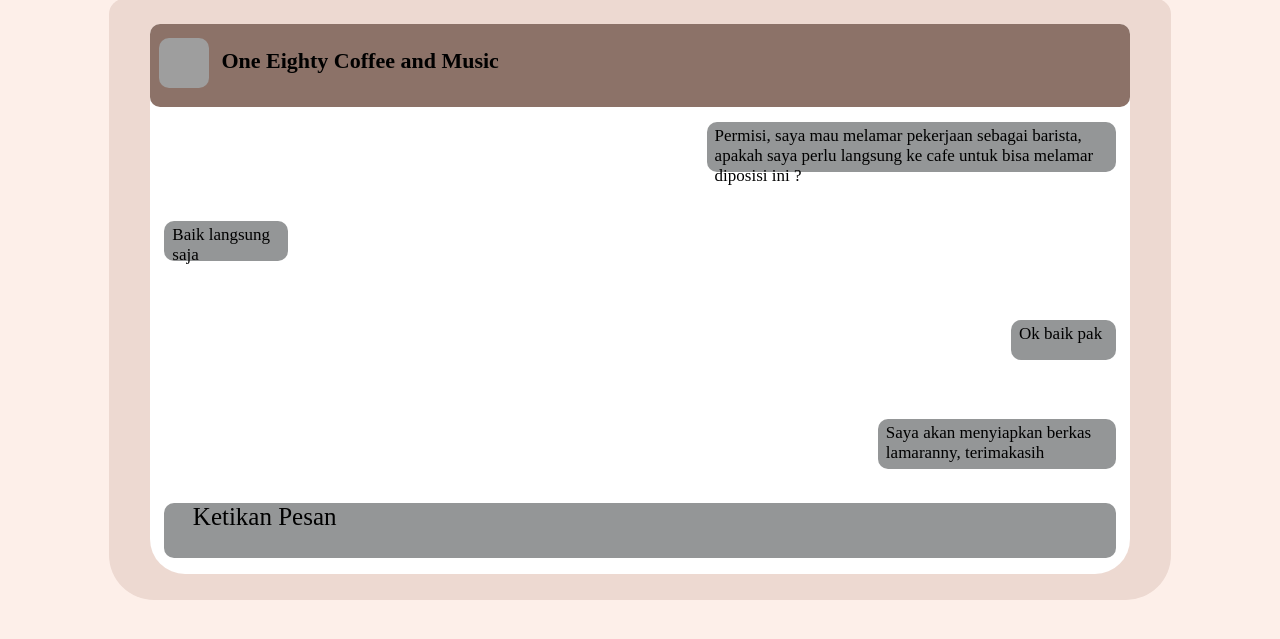
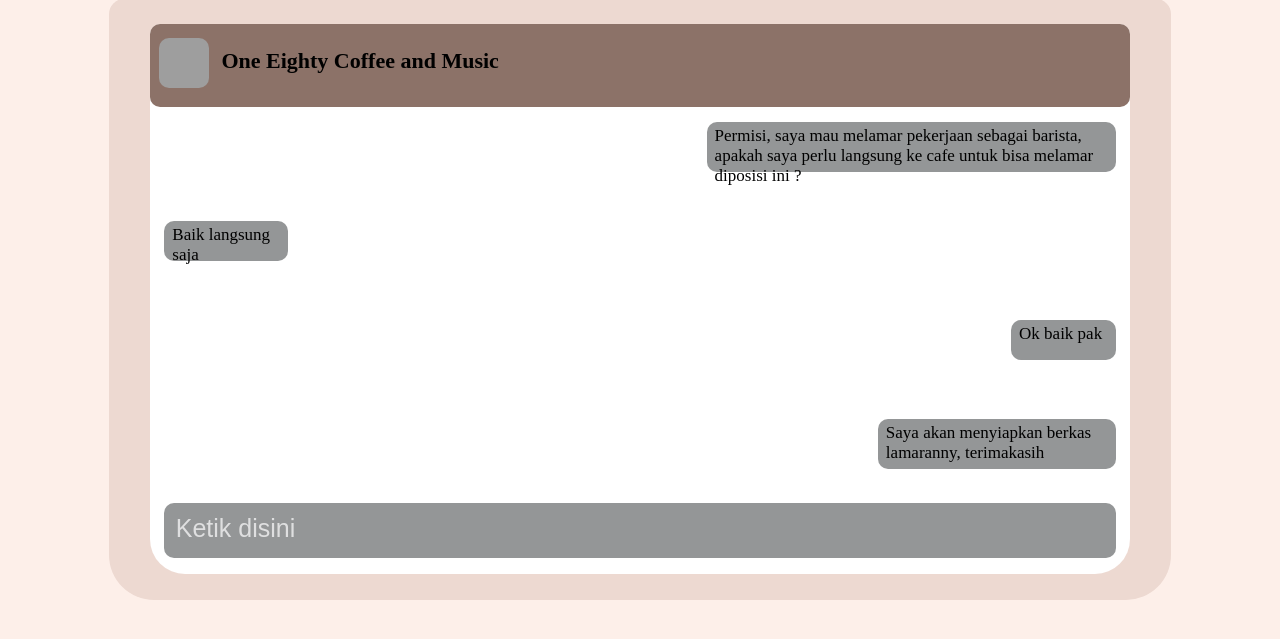
Before and after one commit to CurlyHairPeople/Cafe_Trip, a PHP site: page /lokerpesan.html in a window 1280 px wide. Shown: the part 103-742 px from the top of the page. Run offline with PHP 8.4, Linux system fonts and the light colour scheme; grey boxes are pictures that could not be loaded.

Commit message:
Projek Cafe Trip

```diff
--- a/lokerpesan.html
+++ b/lokerpesan.html
@@ -50,7 +50,7 @@
                 </div>
             </div>
             <div class="bar_text">
-                <P class="ketik_text">Ketikan Pesan</P>
+                <input type="text" class="ketik_text" name="subject" placeholder="Ketik disini" required >
             </div>
 
         </div>
--- a/stylepesan.css
+++ b/stylepesan.css
@@ -131,8 +131,26 @@
 }
 .ketik_text{
     font-size: 25px;
+    width: 97.5%;
+    border-radius: 10px;
+
+    padding: 1.2%;
     background-color: transparent;
-    width: 40%;
-    margin-left: 3%;
-    margin-top: 0px;
+    font-weight: 400;
+    border: none;
+    line-height: 1;
+    color: black;
+    background-clip: padding-box;
+    appearance: none;
 }
+::placeholder {
+    color: white;
+    opacity: 0.7;
+}
+:-ms-input-placeholder {
+    color: red;
+}
+
+::-ms-input-placeholder {
+    color: red;
+}
```
